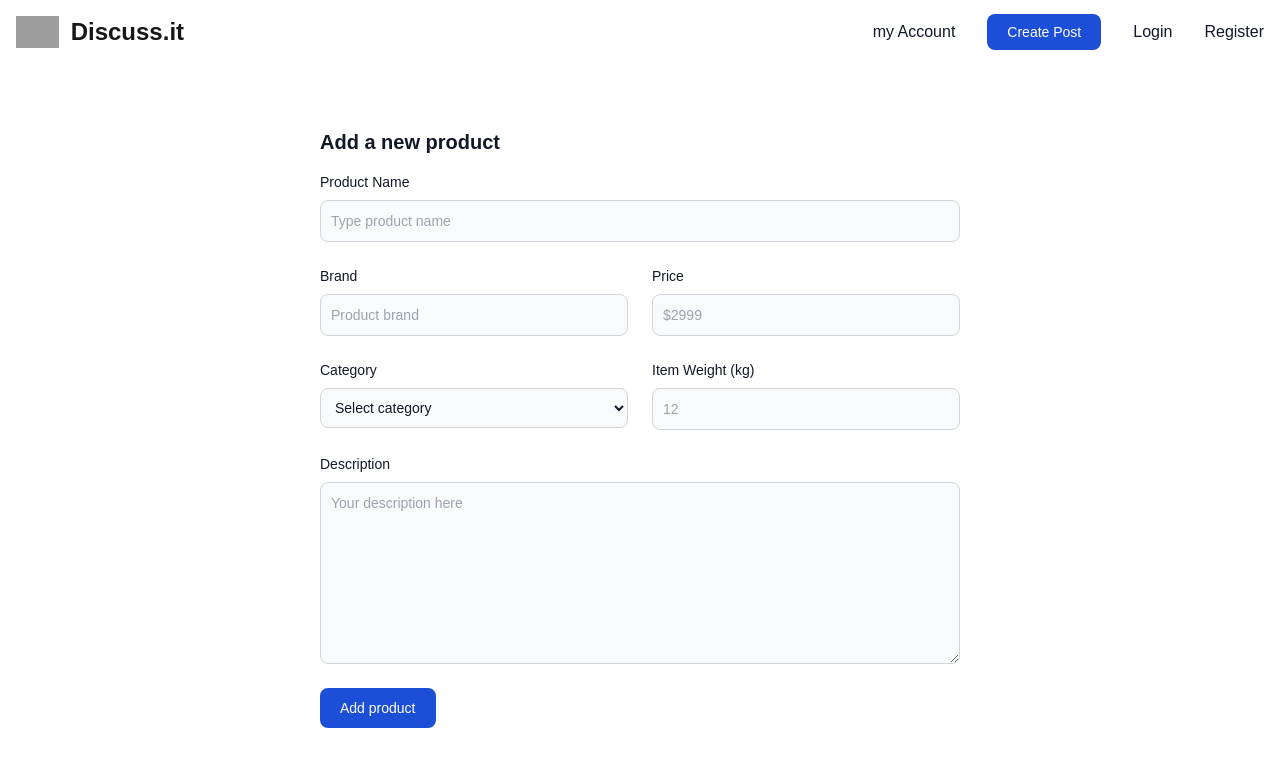
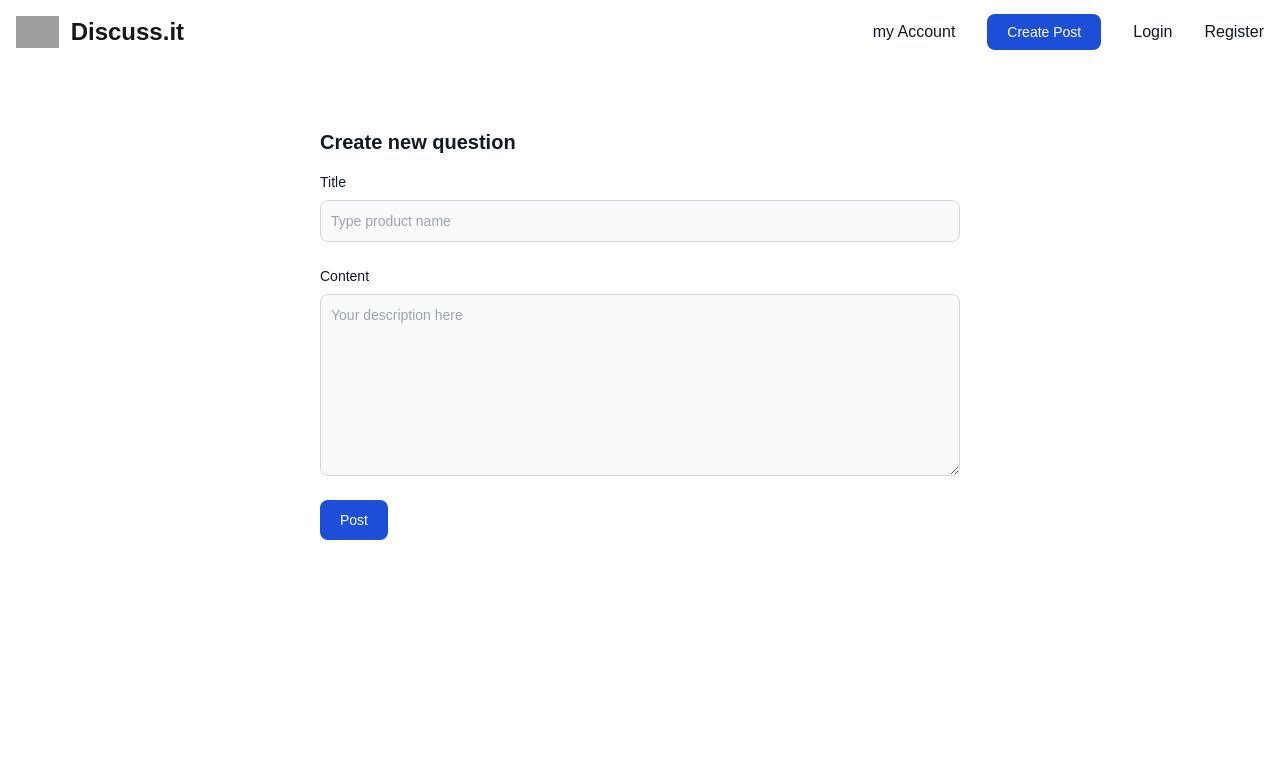
Before and after one commit to Michallesss/discuss.it, a Next.js app: page /create in a window 1280 px wide. Shown: the top 766 px of the page. Built offline with nearby package versions, Linux system fonts and the light colour scheme; grey boxes are pictures that could not be loaded.

Commit message:
💄 Restructure create post page

```diff
--- a/src/app/(posts)/create/page.tsx
+++ b/src/app/(posts)/create/page.tsx
@@ -3,16 +3,16 @@ export default function CreatePostPage() {
   return (
     <section className="bg-white dark:bg-gray-950">
       <div className="py-8 px-4 mx-auto max-w-2xl lg:py-16">
-        <h2 className="mb-4 text-xl font-bold text-gray-900 dark:text-white">Add a new product</h2>
+        <h2 className="mb-4 text-xl font-bold text-gray-900 dark:text-white">Create new question</h2>
         <form action="#">
           <div className="grid gap-4 sm:grid-cols-2 sm:gap-6">
             <div className="sm:col-span-2">
-              <label htmlFor="name" className="block mb-2 text-sm font-medium text-gray-900 dark:text-white">Product Name</label>
+              <label htmlFor="name" className="block mb-2 text-sm font-medium text-gray-900 dark:text-white">Title</label>
               <input type="text" name="name" id="name"
                 className="bg-gray-50 border border-gray-300 text-gray-900 text-sm rounded-lg focus:ring-primary-600 focus:border-primary-600 block w-full p-2.5 dark:bg-gray-700 dark:border-gray-600 dark:placeholder-gray-400 dark:text-white dark:focus:ring-primary-500 dark:focus:border-primary-500"
                 placeholder="Type product name" required />
             </div>
-            <div className="w-full">
+            {/* <div className="w-full">
               <label htmlFor="brand" className="block mb-2 text-sm font-medium text-gray-900 dark:text-white">Brand</label>
               <input type="text" name="brand" id="brand"
                 className="bg-gray-50 border border-gray-300 text-gray-900 text-sm rounded-lg focus:ring-primary-600 focus:border-primary-600 block w-full p-2.5 dark:bg-gray-700 dark:border-gray-600 dark:placeholder-gray-400 dark:text-white dark:focus:ring-primary-500 dark:focus:border-primary-500"
@@ -41,10 +41,10 @@ export default function CreatePostPage() {
               <input type="number" name="item-weight" id="item-weight"
                 className="bg-gray-50 border border-gray-300 text-gray-900 text-sm rounded-lg focus:ring-primary-600 focus:border-primary-600 block w-full p-2.5 dark:bg-gray-700 dark:border-gray-600 dark:placeholder-gray-400 dark:text-white dark:focus:ring-primary-500 dark:focus:border-primary-500"
                 placeholder="12" required />
-            </div>
+            </div> */}
             <div className="sm:col-span-2">
               <label htmlFor="description"
-                className="block mb-2 text-sm font-medium text-gray-900 dark:text-white">Description</label>
+                className="block mb-2 text-sm font-medium text-gray-900 dark:text-white">Content</label>
               <textarea id="description" rows={8}
                 className="block p-2.5 w-full text-sm text-gray-900 bg-gray-50 rounded-lg border border-gray-300 focus:ring-primary-500 focus:border-primary-500 dark:bg-gray-700 dark:border-gray-600 dark:placeholder-gray-400 dark:text-white dark:focus:ring-primary-500 dark:focus:border-primary-500"
                 placeholder="Your description here"></textarea>
@@ -52,7 +52,7 @@ export default function CreatePostPage() {
           </div>
           <button type="submit"
             className="inline-flex items-center px-5 py-2.5 mt-4 sm:mt-6 text-sm font-medium text-center text-white bg-primary-700 rounded-lg focus:ring-4 focus:ring-primary-200 dark:focus:ring-primary-900 hover:bg-primary-800">
-            Add product
+            Post
           </button>
         </form>
       </div>
```
